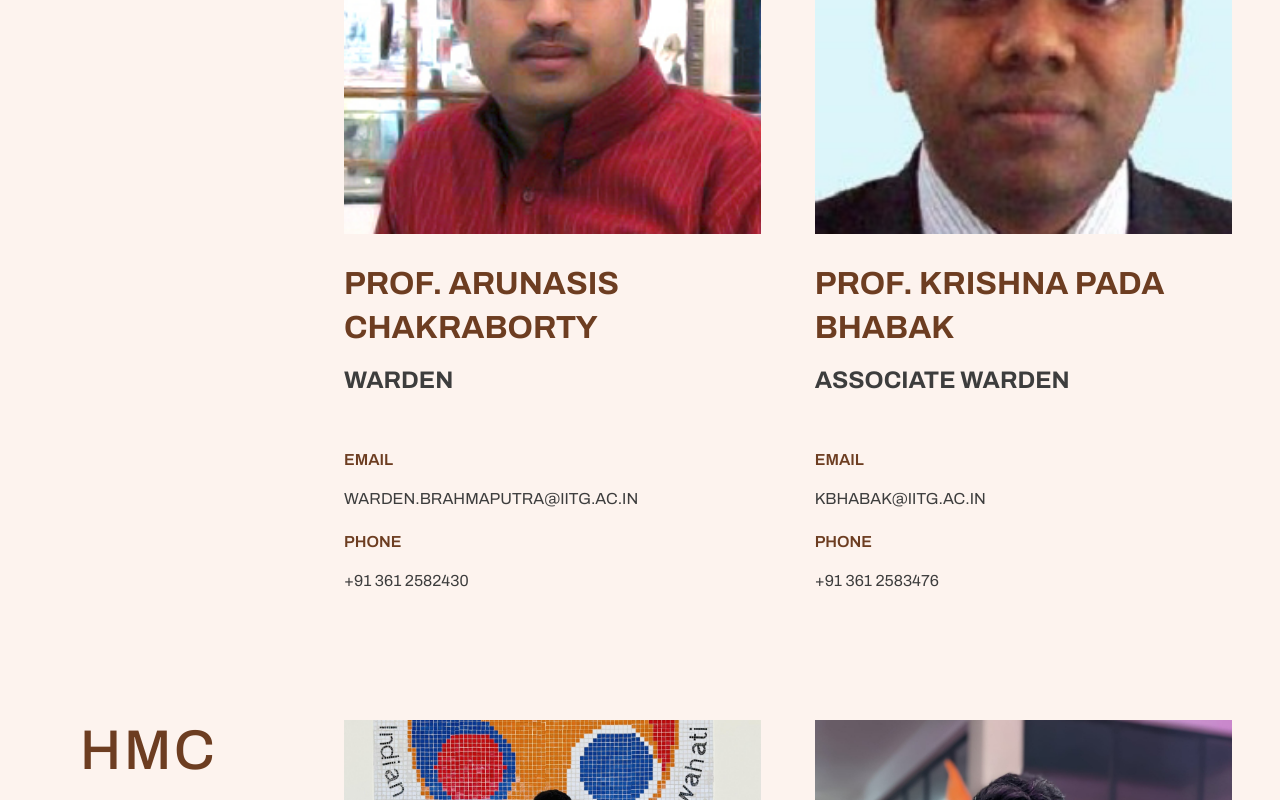
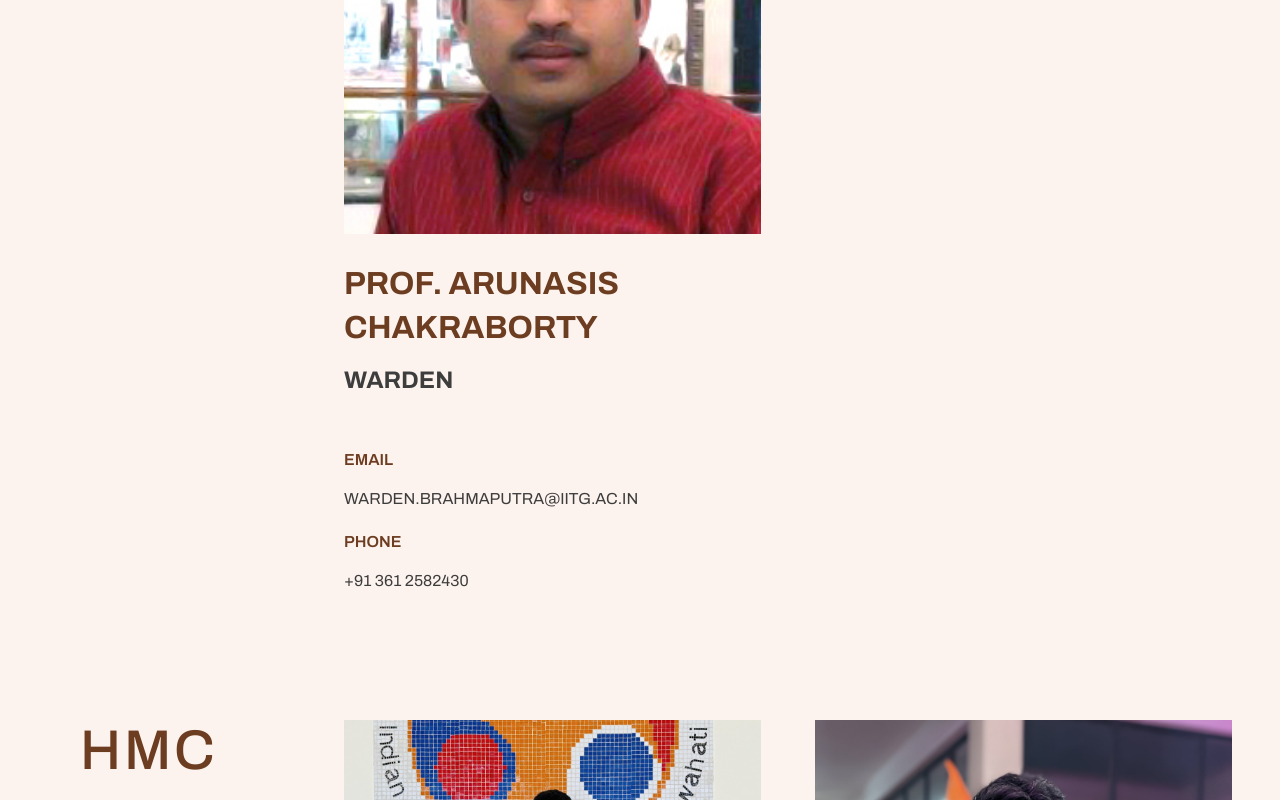
Before and after one commit to yagvalakya1975/Hostel_Website, a React (Create React App) app in the folder client/: page /council in a window 1280 px wide. Shown: the part 609-1409 px from the top of the page. Built offline with nearby package versions, Linux system fonts and the light colour scheme.

Commit message:
Ass. Warden removed

```diff
--- a/client/src/Pages/Council/council.js
+++ b/client/src/Pages/Council/council.js
@@ -24,13 +24,14 @@ const Council = () => {
       email: "warden.brahmaputra@iitg.ac.in",
       phone: "+91 361 2582430",
     },
-    {
-      src: assward,
-      name: "Prof. Krishna Pada Bhabak",
-      position: "associate warden",
-      email: "kbhabak@iitg.ac.in",
-      phone: "+91 361 2583476",
-    },
+    // },
+    // {
+    //   src: assward,
+    //   name: "Prof. Krishna Pada Bhabak",
+    //   position: "associate warden",
+    //   email: "kbhabak@iitg.ac.in",
+    //   phone: "+91 361 2583476",
+    // },
   ];
 
   const hmc = [
```
